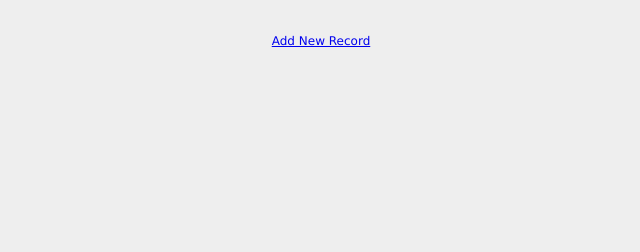
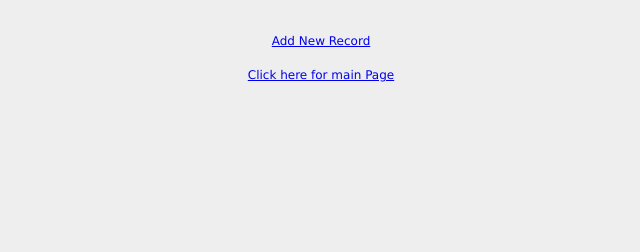
Before and after one commit to Mranonymous16/Django_crudapp, a Django app: template employee/templates/employee/show.html in a window 1280 px wide. Shown: the part 48-300 px from the top of the page, without its empty margins (319-959 px from the left). Run offline with Django 3.2, Linux system fonts and the light colour scheme; the template is opened without the code that fills it, so the values that code supplies are empty.

Commit message:
Added new links

```diff
--- a/employee/templates/employee/show.html
+++ b/employee/templates/employee/show.html
@@ -36,6 +36,7 @@
 </table>
 <br>
 <br>
-<center><a href="/emp/" class="btn btn-primary">Add New Record</a></center>
+<center><a href="/emp/" class="btn btn-primary">Add New Record</a></center><br>
+<center><a href="/main/" class="btn btn-primary">Click here for main Page</a></center>
 </body>
 </html>
```
